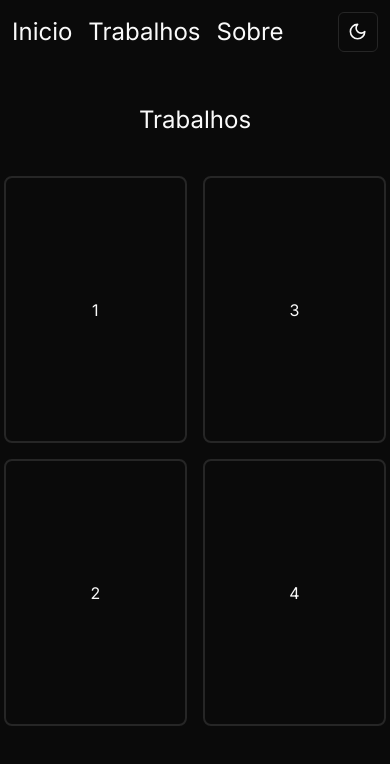
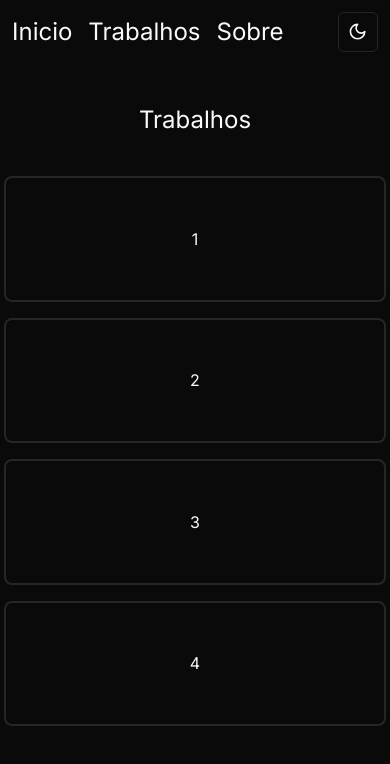
Before and after one commit to Acaj0/portifolio-antonio, a Next.js app: page /Trabalhos in a window 390 px wide. Shown: the top 764 px of the page. Built offline with nearby package versions, Linux system fonts and the light colour scheme.

Commit message:
grid mobile responsiviness

```diff
--- a/src/app/Trabalhos/page.tsx
+++ b/src/app/Trabalhos/page.tsx
@@ -7,7 +7,7 @@ export default function Trabalhos() {
       <div className="flex items-center justify-center mt-10">
         <h1 className="text-2xl">Trabalhos</h1>
       </div>
-      <div className="min-w-max px-1 lg:mx-36 min-h-[550px] grid grid-rows-2 grid-flow-col gap-4 items center mb-10 mt-10">
+      <div className="min-w-max px-1 lg:mx-36 min-h-[550px] grid md:grid-rows-2 grid-rows-4 grid-flow-col gap-4 items center mb-10 mt-10">
       <div className="border-2 rounded-lg items-center flex justify-center">1</div>
       <div className="border-2 rounded-lg items-center flex justify-center">2</div>
       <div className="border-2 rounded-lg items-center flex justify-center">3</div>
```
